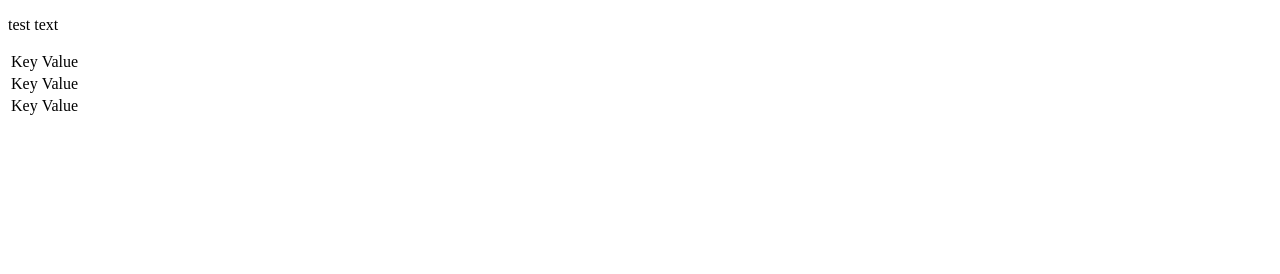
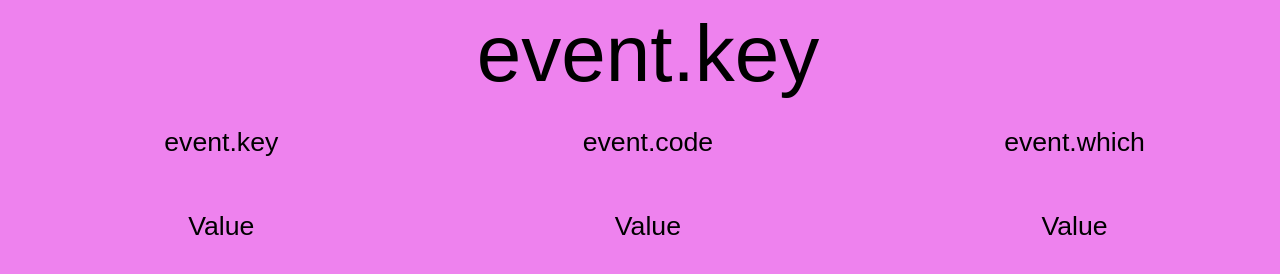
Before and after one commit to Cha-M/KeyCode, a plain HTML site: page index.html in a window 1280 px wide. Drawn offline with Linux system fonts and the light colour scheme.

Commit message:
4th commit

```diff
--- a/app.js
+++ b/app.js
@@ -16,19 +16,28 @@
 // }
 
 
-const func1 = (shaStr) => {
-    console.log(shaStr);
-     alert("keydown");
-    if (Event.keyCode == 86)
-    {
-        document.body.style.background = "violet";
-    }
+// let shaKeyPropElement = document.getElementById("shaKeyProp")
+// let shaCodePropElement = document.getElementById("shaCodeProp")
+// let shaWhichPropElement = document.getElementById("shaWhichProp")
 
-    shaMessage.textcontent = shaStr;
+const func1 = (Event) => {
+    console.log(Event);
+    console.log("keydown");
+
+    //  if (Event.keyCode == 86)
+    //  {
+    //      document.body.style.background = "blue";
+    //  }
+
+    shaKeyProp.innerHTML = Event.key;
+    shaCodeProp.innerHTML = Event.code;
+
+    shaWhichProp1.innerHTML = Event.which;
+    shaWhichProp2.innerHTML = Event.which;
+
+
 }
 
-// // document.addEventListener("keydown", func());
+// addEventListener("keydown", (e) => {console.log(e)});
 
-addEventListener("keydown", (e) => {console.log(e)});
-
-addEventListener("keydown", func1);
+addEventListener("keydown", func1, false);
--- a/index.html
+++ b/index.html
@@ -2,27 +2,49 @@
 <HTML lang="en">
     <head>
     <meta charset="UTF-8">
+    <link rel="stylesheet" href="main.css">
     </head>
     <body>
         <header>
         </header>
-        <p id="testPara">test text</p>
         <script src="app.js">
             // addEventListener("keydown", console.log("keydown"))
         </script>
-        <table>
+        <!-- <table>
             <tr>
-                <td>Key</td>
-                <td>Value</td>
+                <td>event.key</td>
+                <td id = "shaKeyProp">Value</td>
             </tr>
             <tr>
-                <td>Key</td>
-                <td>Value</td>
+                <td>event.code</td>
+                <td id = "shaCodeProp">Value</td>
             </tr>
             <tr>
-                <td>Key</td>
-                <td>Value</td>
+                <td>event.which</td>
+                <td id = "shaWhichProp">Value</td>
             </tr>
-        </table>
+        </table> -->
+
+        <div class="containerTop">
+                <div id = "shaWhichProp1">event.key</div>
+            <div class = "containerLower">
+                <div class = "innerElement3">
+                    <p>event.key</p>
+                    <p id = "shaKeyProp">Value</p>
+                </div>
+
+                <div class = "innerElement3">
+                    <p>event.code</p>
+                    <p id = "shaCodeProp">Value</p>
+                </div>
+
+                <div class = "innerElement3">
+                    <p>event.which</p>
+                    <p id = "shaWhichProp2">Value</p>
+                </div>
+            </div>
+            </div>
+
+        </div>
     </body>
 </HTML>
--- a/main.css
+++ b/main.css
@@ -0,0 +1,35 @@
+body {
+    background: violet;
+    font-family: sans-serif;
+    font-size: 60pt;
+    text-align: center;
+}
+
+.containerTop {
+    display: flex;
+    flex-direction: column;
+    width: 100vw;
+    height: 100vh;
+    align-items: center;
+    justify-items: center;
+    /* border: 2px tomato dashed; */
+}
+
+.containerLower {
+    display: flex;
+    flex-direction: row;
+    justify-items: space-around;
+    align-items: center;
+    justify-items: center;
+    width: 100vw;
+    height: 100vh;
+    /* border: 2px aquamarine dashed; */
+}
+
+.innerElement3 {
+    display: flex;
+    flex-direction: column;
+    width: 33.33vw;
+    height: 100vh;
+    font-size: 20pt
+}
```
